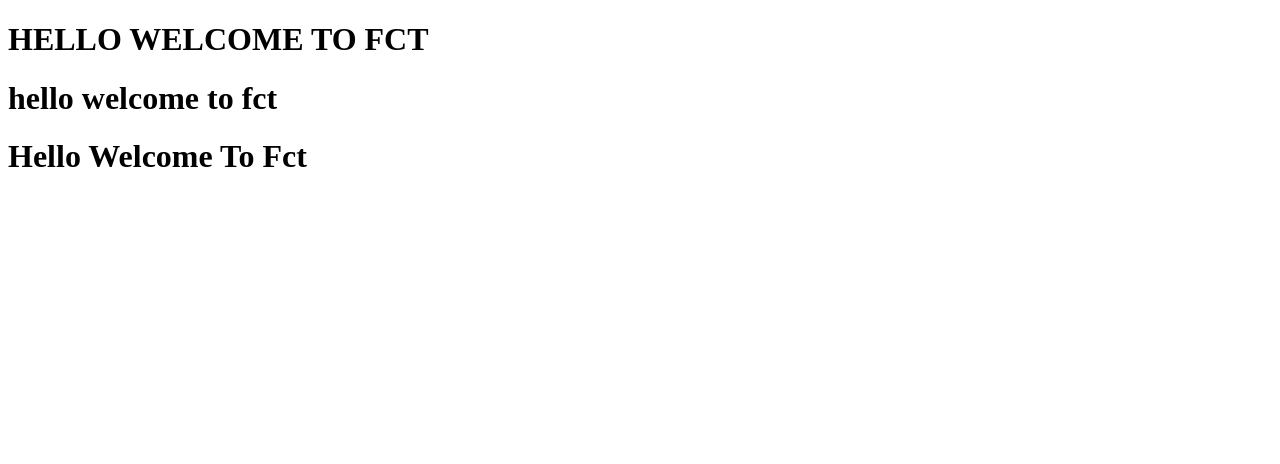
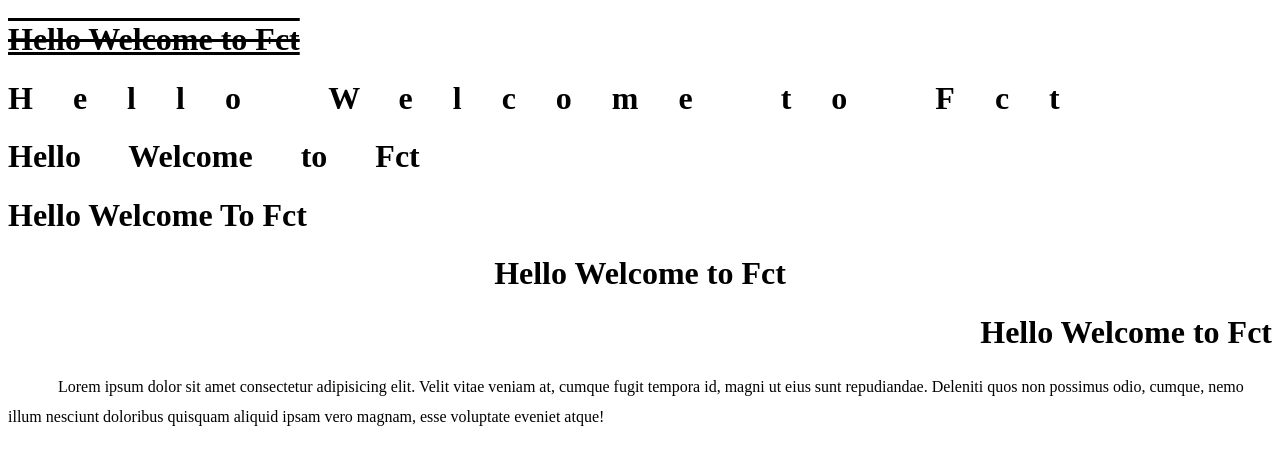
Before and after one commit to nikhil-barve1/learning_html_css, a plain HTML site: page text_format.html in a window 1280 px wide. Drawn offline with Linux system fonts and the light colour scheme.

Commit message:
learned text align, indent, letter_spacing, word_spacing and text_decoration

```diff
--- a/text_format.html
+++ b/text_format.html
@@ -16,11 +16,56 @@
       .t_capitalize {
         text-transform: capitalize;
       }
+
+      .t_align_center {
+        text-align: center;
+      }
+
+      .t_align_right {
+        text-align: right;
+      }
+
+      .t_indent {
+        text-indent: 50px;
+        line-height: 30px;
+      }
+
+      .t_letter_spacing {
+        letter-spacing: 40px;
+      }
+
+      .t_word_spacing {
+        word-spacing: 40px;
+      }
+
+      .t_decor {
+        text-decoration: underline line-through overline;
+      }
+
+      .t_shadow {
+        text-align: center;
+        font-size: 80px;
+        color: blue;
+        text-shadow: 23px -25px 4px aqua;
+      }
     </style>
   </head>
   <body>
-    <h1 class="t_uppercase">Hello Welcome to Fct</h1>
-    <h1 class="t_lowercase">Hello Welcome to Fct</h1>
+    <h1 class="t_decor">Hello Welcome to Fct</h1>
+    <h1 class="t_letter_spacing">Hello Welcome to Fct</h1>
+    <h1 class="t_word_spacing">Hello Welcome to Fct</h1>
     <h1 class="t_capitalize">Hello Welcome to Fct</h1>
+    <h1 class="t_align_center">Hello Welcome to Fct</h1>
+    <h1 class="t_align_right">Hello Welcome to Fct</h1>
+    <p class="t_indent">
+      Lorem ipsum dolor sit amet consectetur adipisicing elit. Velit vitae
+      veniam at, cumque fugit tempora id, magni ut eius sunt repudiandae.
+      Deleniti quos non possimus odio, cumque, nemo illum nesciunt doloribus
+      quisquam aliquid ipsam vero magnam, esse voluptate eveniet atque!
+    </p>
   </body>
 </html>
+
+<!--
+Interview questions -
+text-shadow: horizontal vertical blur color -->
```
